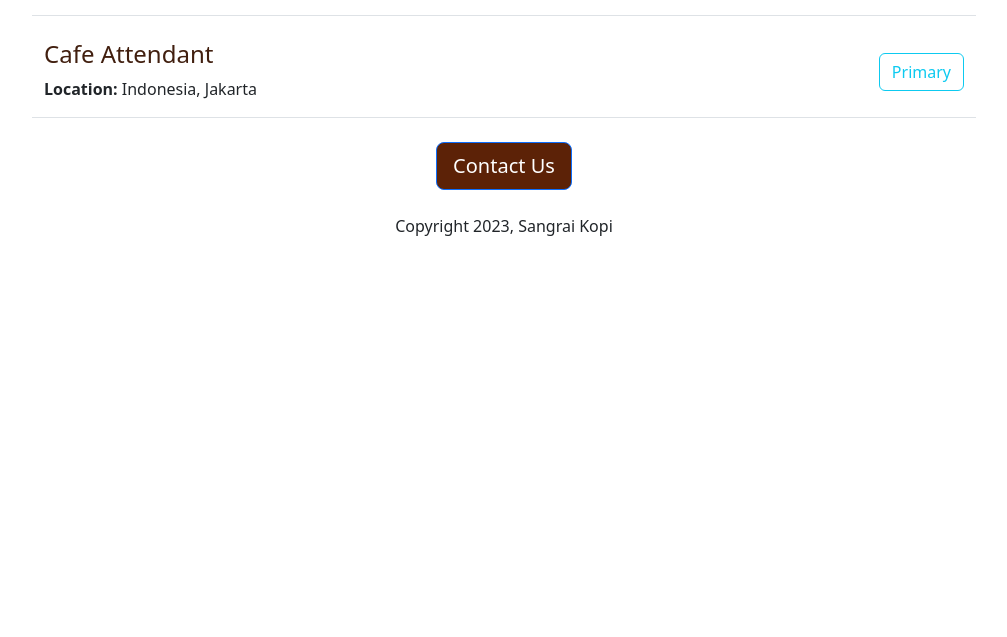
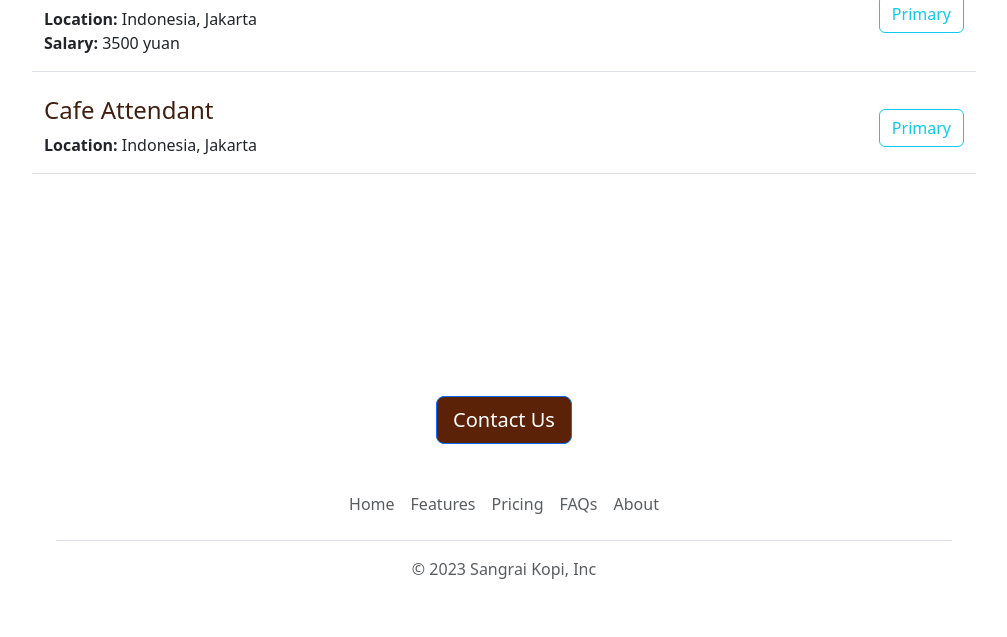
Before and after one commit to CaiLunWi/my-careers-website, a Flask app: page / in a window 1280 px wide. Shown: the part 1563-2200 px from the top of the page, without its empty margins (136-1143 px from the left). Before the commit the page ends 1799 px from the top, so only its background shows below. Run offline with Flask 2, Linux system fonts and the light colour scheme.

Commit message:
add Nav and Footer

```diff
--- /dev/null
+++ b/templates/footer.html
@@ -0,0 +1,12 @@
+<div class="container">
+  <footer class="py-3 my-4">
+    <ul class="nav justify-content-center border-bottom pb-3 mb-3">
+      <li class="nav-item"><a href="#" class="nav-link px-2 text-muted">Home</a></li>
+      <li class="nav-item"><a href="#" class="nav-link px-2 text-muted">Features</a></li>
+      <li class="nav-item"><a href="#" class="nav-link px-2 text-muted">Pricing</a></li>
+      <li class="nav-item"><a href="#" class="nav-link px-2 text-muted">FAQs</a></li>
+      <li class="nav-item"><a href="#" class="nav-link px-2 text-muted">About</a></li>
+    </ul>
+    <p class="text-center text-muted">&copy; 2023 Sangrai Kopi, Inc</p>
+  </footer>
+</div>
--- a/templates/home.html
+++ b/templates/home.html
@@ -34,12 +34,10 @@
         max-width: 920px;
         margin: 0 auto 0 auto;
       }
-
-
-
     </style>
   </head>
   <body>
+    {% include 'nav.html' %}
     <div id="container">
       <h1 class="mt-3 mb-3"> {{company_name}} Careers</h1>
       <img id="banner" src="https://my-careers-website.cailun.repl.co/static/banner.jpg">
@@ -55,9 +53,10 @@
           {% include 'jobitem.html' %}
         {% endfor %}
       </div>
-      <div style="text-align: center;">
+      <div style="height: 150px"></div>
+      <div class="mt-5" style="text-align: center;">
         <button class="btn btn-primary btn-lg" style="background-color: rgb(92, 34, 7)">Contact Us</button>
-        <p class="mt-4">Copyright 2023, Sangrai Kopi</p>
       </div>
+      {% include 'footer.html' %}
     </div>
 </html>
--- /dev/null
+++ b/templates/nav.html
@@ -0,0 +1,23 @@
+<nav class="navbar navbar-expand navbar-dark bg-dark fixed-top" aria-label="Second navbar example">
+    <div class="container-fluid">
+      <a class="navbar-brand" href="#">Sangrai Kopi</a>
+      <button class="navbar-toggler" type="button" data-bs-toggle="collapse" data-bs-target="#navbarsExample02" aria-controls="navbarsExample02" aria-expanded="false" aria-label="Toggle navigation">
+        <span class="navbar-toggler-icon"></span>
+      </button>
+
+      <div class="collapse navbar-collapse" id="navbarsExample02">
+        <ul class="navbar-nav me-auto">
+          <li class="nav-item">
+            <a class="nav-link active" aria-current="page" href="#">Home</a>
+          </li>
+          <li class="nav-item">
+            <a class="nav-link" href="#">Link</a>
+          </li>
+        </ul>
+        <form role="search">
+          <input class="form-control" type="search" placeholder="Search" aria-label="Search">
+        </form>
+      </div>
+    </div>
+  </nav>
+<div style="height: 56px"></div>
```
